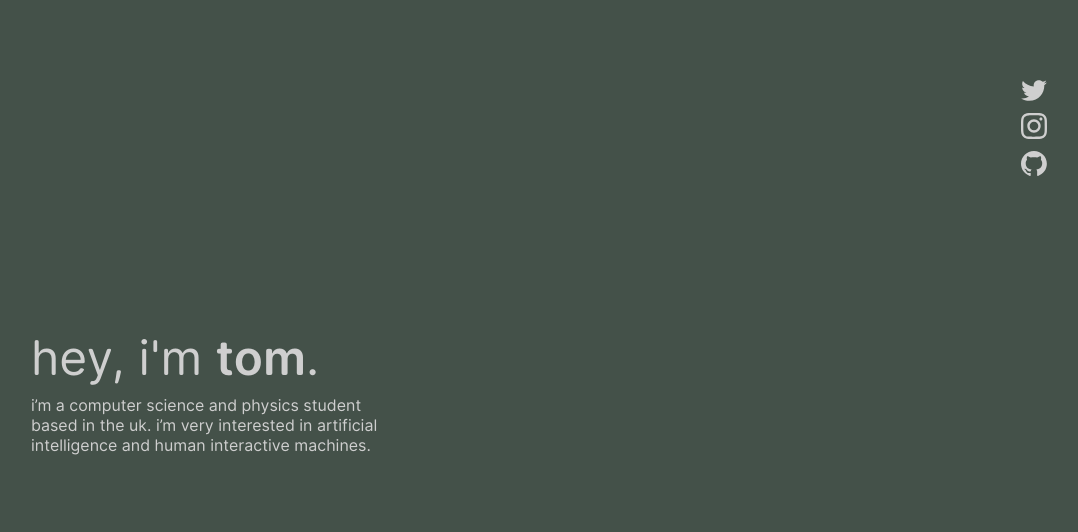
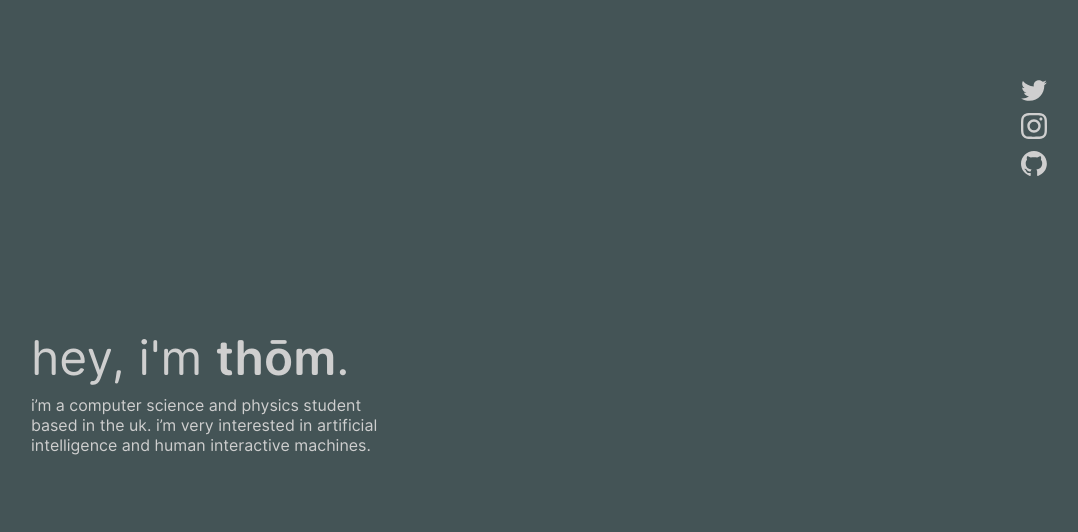
Before and after one commit to t0mcumm1ngs/tomcummings.me, a Flask app: page / in a window 1280 px wide. Shown: the top 532 px of the page, without its empty margins (105-1183 px from the left). Run offline with Flask 3, Linux system fonts and the light colour scheme; some web fonts are replaced.

Commit message:
Site changes from CENTRI from over time when i didnt wanna commit. Includes file name changes as well as new fonts and other stuff.

```diff
--- /dev/null
+++ b/app.py
@@ -0,0 +1,22 @@
+from flask import Flask, render_template
+
+# Set up Flask
+app = Flask(__name__)
+
+# Website Routes
+
+@app.route("/")
+@app.route("/home")
+def home():
+    return render_template("home.html")
+
+# API Routes
+
+@app.route("/ping", methods = ["GET"])
+def ping():
+    return "pong"
+
+if __name__ == "__main__":
+    app.run(host = '0.0.0.0', debug = False)
+
+# tutorial: https://www.raspberrypi-spy.co.uk/2018/12/running-flask-under-nginx-raspberry-pi/≈
--- a/main.py
+++ /dev/null
@@ -1,12 +0,0 @@
-# Flask App for the web application
-
-from flask import Flask, render_template
-
-app = Flask(__name__)
-
-@app.route('/')
-def home():
-    return render_template('home.html')
-
-if __name__ == "__main__":
-    app.run(host='0.0.0.0', port=8080, debug=True)
--- /dev/null
+++ b/static/css/fonts.css
@@ -0,0 +1,37 @@
+/* CUSTOM FONT IMPORTS */
+
+/* Bricolage Grotesque */
+
+@font-face {
+    font-family: 'BricolageGrotesque';
+    src: url('.../fonts/BricolageGrotesque/BricolageGrotesque-Variable.ttf');
+    font-weight: 100 900;
+}
+
+/* Open Runde */
+
+@font-face {
+    font-family: 'Open Runde';
+    src: url('../fonts/OpenRunde/woff2/OpenRunde-Regular.woff2'), url('../fonts/OpenRunde/woff/OpenRunde-Regular.woff');
+    font-weight: 400;
+}
+
+@font-face {
+    font-family: 'Open Runde';
+    src: url('../fonts/OpenRunde/woff2/OpenRunde-Medium.woff2'), url('../fonts/OpenRunde/woff/OpenRunde-Medium.woff');
+    font-weight: 500;
+}
+
+@font-face {
+    font-family: 'Open Runde';
+    src: url('../fonts/OpenRunde/woff2/OpenRunde-Semibold.woff2'), url('../fonts/OpenRunde/woff/OpenRunde-Semibold.woff');
+    font-weight: 600;
+}
+
+@font-face {
+    font-family: 'Open Runde';
+    src: url('../fonts/OpenRunde/woff2/OpenRunde-Bold.woff2'), url('../fonts/OpenRunde/woff/OpenRunde-Bold.woff');
+    font-weight: 700;
+}
+
+/* ------------------------------ */
--- /dev/null
+++ b/static/css/style.css
@@ -0,0 +1,65 @@
+
+body {
+    background-color: #445456;
+    font-family: 'Open Runde', sans-serif;
+    font-weight: 400;
+    font-size: 100%; /* 100% represents the default font size of the browser */
+    color: #CFCFCF;
+}
+
+h1 {
+    font-size: 3em;
+    font-weight: 400;
+    margin: 0;
+    margin-bottom: 8px;
+}
+
+p#welcome-text-body {
+    margin: 0;
+}
+
+/* SPANS */
+
+#thom-text {
+    font-weight: 600;
+}
+
+/* CONTAINERS / DIVS */
+
+div.social-links-container {
+    position: fixed;
+    right: 10vw;
+    top: 10vh;
+    width: 2vw;
+    min-width: 20px;
+    max-width: 30px;
+}
+
+div.welcome-text-container {
+    margin-left: 10vw;
+    margin-right: 20vw;
+    position: relative;
+    top: 40vh;
+    height: auto;
+    max-height: 125px;
+    width: auto;
+    max-width: 350px;
+    aspect-ratio: 14/5;
+    overflow: visible;
+    white-space: normal;
+}
+
+/* DIV CHILDREN */
+
+div.social-links-container img.social-link-image {
+    margin-bottom: 1vh;
+}
+
+
+/* 3D Model */
+
+div.model-container {
+    width: 600px;
+    height: 400px;
+    margin: 0 auto;
+  }
--- a/static/css/styles.css
+++ /dev/null
@@ -1,87 +0,0 @@
-
-/* CUSTOM FONT IMPORTS */
-
-/* Open Runde */
-/* ------------------------------ */
-
-@font-face {
-    font-family: 'Open Runde';
-    src: url('../fonts/OpenRunde/woff2/OpenRunde-Regular.woff2'), url('../fonts/OpenRunde/woff/OpenRunde-Regular.woff');
-    font-weight: 400;
-}
-
-@font-face {
-    font-family: 'Open Runde';
-    src: url('../fonts/OpenRunde/woff2/OpenRunde-Medium.woff2'), url('../fonts/OpenRunde/woff/OpenRunde-Medium.woff');
-    font-weight: 500;
-}
-
-@font-face {
-    font-family: 'Open Runde';
-    src: url('../fonts/OpenRunde/woff2/OpenRunde-Semibold.woff2'), url('../fonts/OpenRunde/woff/OpenRunde-Semibold.woff');
-    font-weight: 600;
-}
-
-@font-face {
-    font-family: 'Open Runde';
-    src: url('../fonts/OpenRunde/woff2/OpenRunde-Bold.woff2'), url('../fonts/OpenRunde/woff/OpenRunde-Bold.woff');
-    font-weight: 700;
-}
-
-/* ------------------------------ */
-
-body {
-    background-color: #445149;
-    font-family: 'Open Runde', sans-serif;
-    font-weight: 400;
-    font-size: 100%; /* 100% represents the default font size of the browser */
-    color: #CFCFCF;
-}
-
-h1 {
-    font-size: 3em;
-    font-weight: 400;
-    margin: 0;
-    margin-bottom: 8px;
-}
-
-p#welcome-text-body {
-    margin: 0;
-}
-
-/* SPANS */
-
-#tom-text {
-    font-weight: 600;
-}
-
-/* CONTAINERS / DIVS */
-
-div.social-links-container {
-    position: fixed;
-    right: 10vw;
-    top: 10vh;
-    width: 2vw;
-    min-width: 20px;
-    max-width: 30px;
-}
-
-div.welcome-text-container {
-    margin-left: 10vw;
-    margin-right: 20vw;
-    position: relative;
-    top: 40vh;
-    height: auto;
-    max-height: 125px;
-    width: auto;
-    max-width: 350px;
-    aspect-ratio: 14/5;
-    overflow: visible;
-    white-space: normal;
-}
-
-/* DIV CHILDREN */
-
-div.social-links-container img.social-link-image {
-    margin-bottom: 1vh;
-}
--- a/templates/home.html
+++ b/templates/home.html
@@ -3,31 +3,43 @@
 <html lang="en">
 
 <head>
-    <title>TomCummings.me</title>
+    <title>ThomCummings.dev</title>
     <meta charset="UTF-8">
     <meta name="viewport" content="width=device-width, initial-scale=1.0">
-    <link rel="stylesheet" href="{{ url_for('static', filename='css/styles.css') }}">
+
+    <!-- Stylesheets -->
+    <link rel="stylesheet" href="{{ url_for('static', filename='css/style.css') }}">
+
+    <!-- Fonts -->
+    <link rel="stylesheet" href="{{ url_for('static', filename='css/fonts.css') }}">
+    <link rel="stylesheet" href="https://use.typekit.net/wzd5hav.css">
+
+    <!-- Favicons & Other Icons -->
     <link rel="icon" type="image/png" href="{{ url_for('static', filename='images/favicon.png') }}">
 </head>
 
 <body>
 
     <div class="social-links-container">
-        <a class="social-link" href="https://twitter.com/idk_tomig" target="_blank">
+        <a class="social-link" href="https://twitter.com/th0mcumm1ngs" target="_blank">
             <img class="social-link-image" src="{{ url_for('static', filename='images/icons/twitter-logo-stone.svg') }}" alt="Twitter">
         </a>
-        <a class="social-link" href="https://www.instagram.com/t0mcumm1ngs/" target="_blank">
+        <a class="social-link" href="https://www.instagram.com/th0mcumm1ngs/" target="_blank">
             <img class="social-link-image" src="{{ url_for('static', filename='images/icons/instagram-logo-stone.svg') }}" alt="Instagram">
         </a>
-        <a class="social-link" href="https://github.com/t0mcumm1ngs" target="_blank">
+        <a class="social-link" href="https://github.com/th0mcumm1ngs" target="_blank">
             <img class="social-link-image" src="{{ url_for('static', filename='images/icons/github-logo-stone.svg') }}" alt="GitHub">
         </a>
     </div>
 
     <div class="welcome-text-container">
-        <h1 id="welcome-text-title">hey, i'm <span id="tom-text">tom</span>.</h1>
+        <h1 id="welcome-text-title">hey, i'm <span id="thom-text">thōm</span>.</h1>
 
         <p id="welcome-text-body">i’m a computer science and physics student based in the uk. i’m very interested in artificial intelligence and human interactive machines.</p>
+    </div>
+
+    <div class="model-container">
+
     </div>
 
     <script src="{{ url_for('static', filename='js/home.js') }}"></script>
```
Also changed, not shown: static/fonts/BricolageGrotesque/BricolageGrotesque-Variable.ttf (added), static/images/favicon.png.
